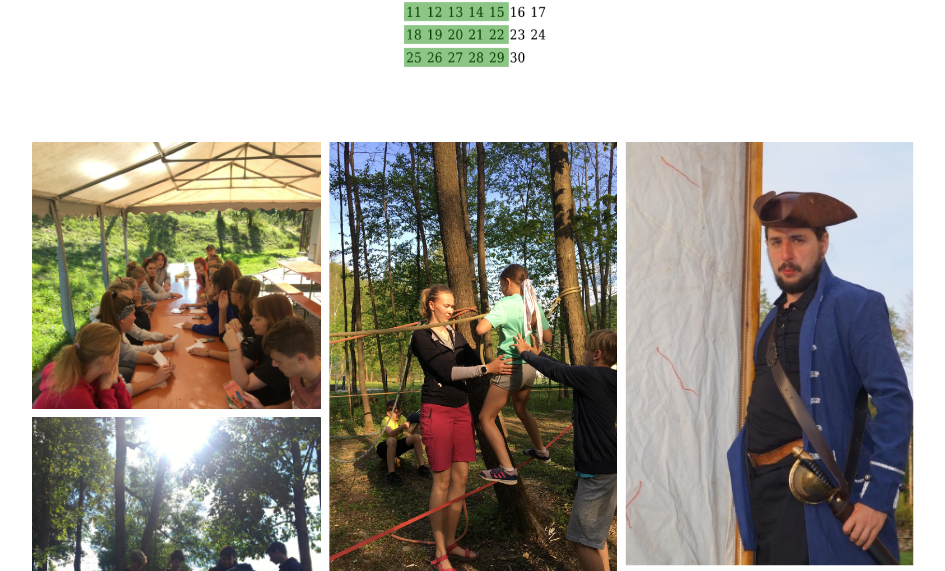
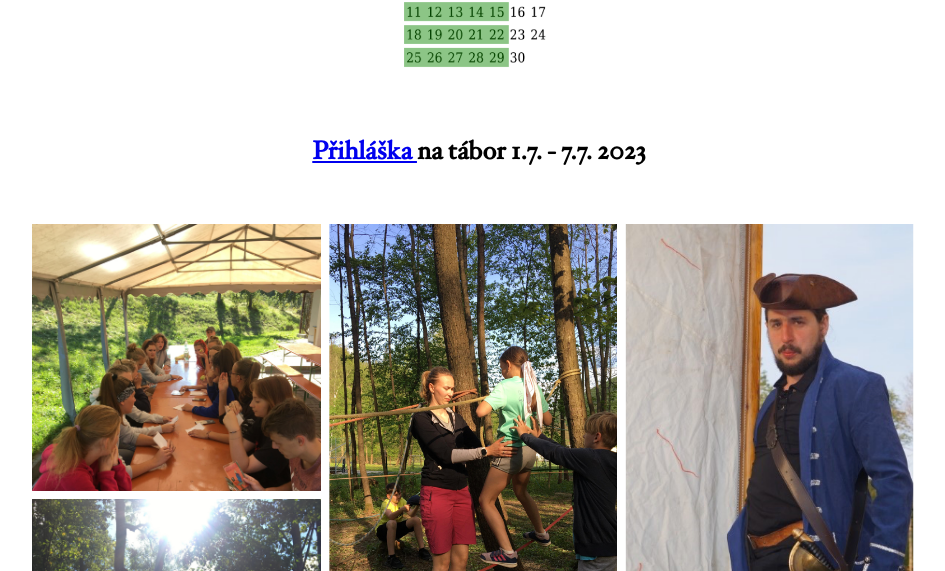
Before and after one commit to jurab/jurab.github.io, a plain HTML site: page index.html in a window 1280 px wide. Shown: the part 940-1511 px from the top of the page, without its empty margins (161-1106 px from the left). Drawn offline with Linux system fonts and the light colour scheme; files whose address does not match are found by name.

Commit message:
Link na prihlasku

```diff
--- a/index.html
+++ b/index.html
@@ -115,6 +115,8 @@
 
     <img class="kalendar" src="media/kalendar.png" >
 
+    <h2 class="sub_header"> <a href="https://forms.gle/k2TTQDATsb6gj5eJ9"> Přihláška </a> na tábor 1.7. - 7.7. 2023 </h2>
+
     <div id="gallery" class="gallery">
 
       <div class="gallery_row">
```
